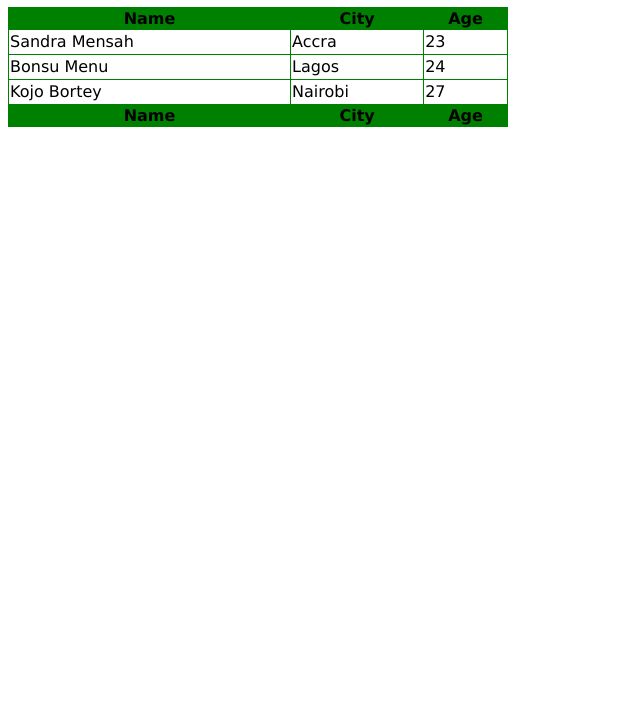
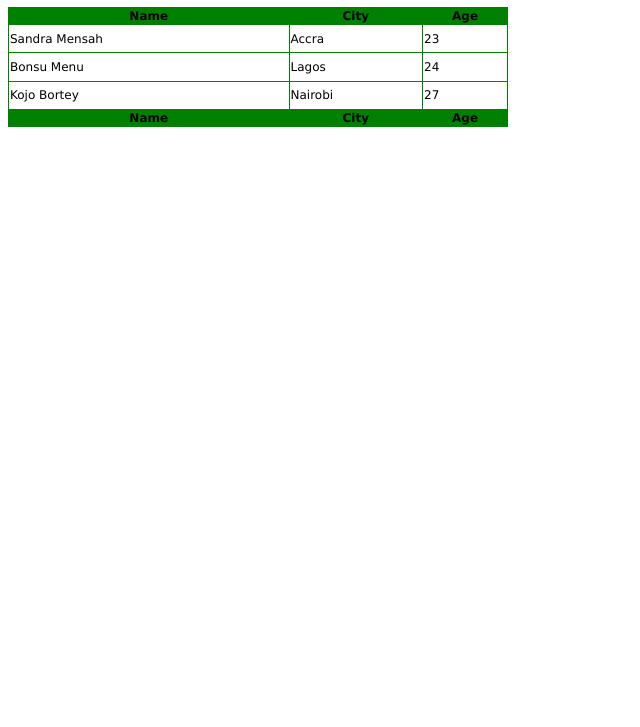
Before and after one commit to itsclick/AZ-Frontend-HTMLCSS, a plain HTML site: page tables.html in a window 1280 px wide. Shown: the part 73-800 px from the top of the page, without its empty margins (0-640 px from the left). Drawn offline with Linux system fonts and the light colour scheme.

Commit message:
Added unit to font size, place Hobbies in heading

```diff
--- a/tables.html
+++ b/tables.html
@@ -11,8 +11,7 @@
             height: 120px;
             border-collapse: collapse;
             background-color:green;
-
-            font-size: 12;
+            font-size: 12px;
          font-family: Verdana, Geneva, Tahoma, sans-serif;
         border-color: green;
           }
```
Also changed, not shown: semantics.html (+1 -1 lines).
